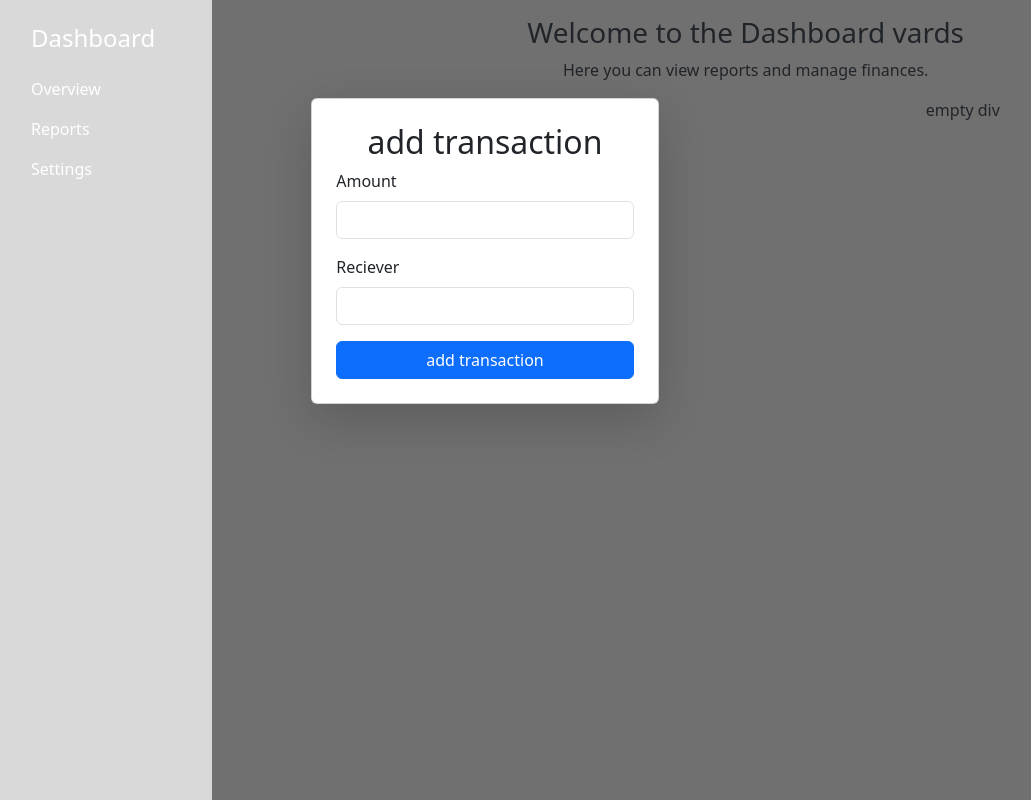
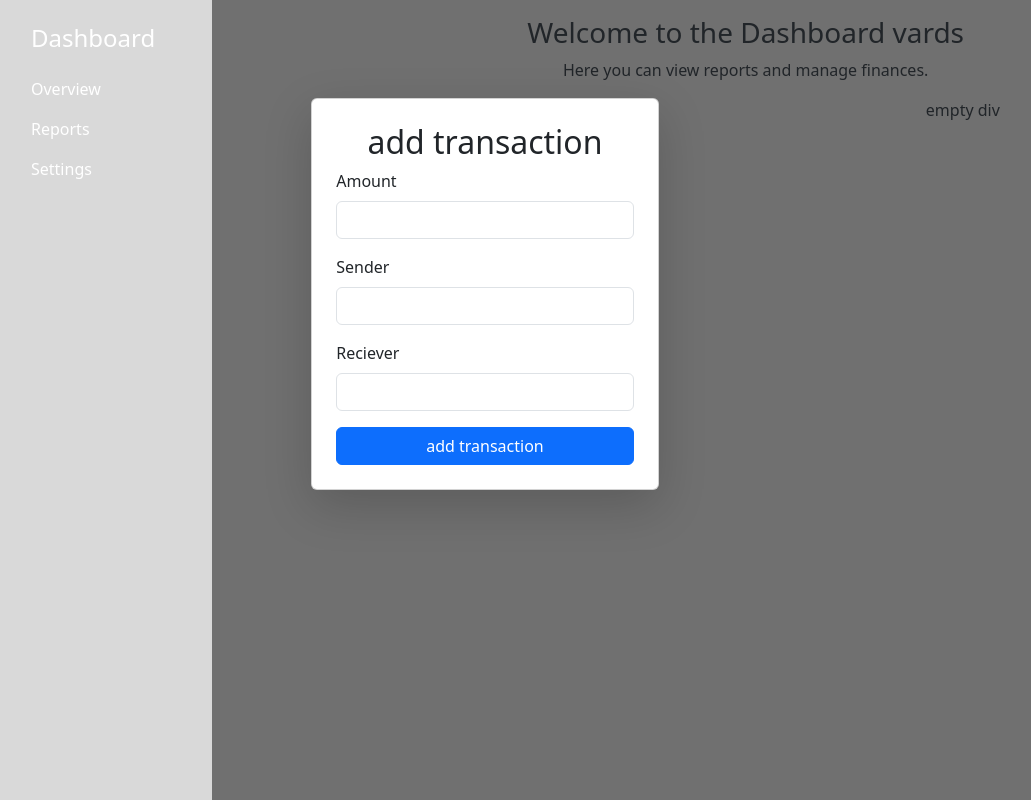
Before and after one commit to liepinjjjsss/eksamena_piekluves_darbs_2025, a Flask app: page /dashboard in a window 1280 px wide. Shown: the whole page, without its empty margins (1-1032 px from the left). Run offline with Flask 3, Linux system fonts and the light colour scheme; a user stored in the database is signed in; data comes from the database, SQL or seed files in the repository; both versions use the stored data as it was after the commit.

Commit message:
done even more things

```diff
--- a/piekluves_darbs/app.py
+++ b/piekluves_darbs/app.py
@@ -1,6 +1,9 @@
 from flask import *
 import sqlite3 as sql
 import hashlib
+import datetime as dt
+import matplotlib.pyplot as plt
+import numpy as np
 
 class User:
     def __init__(self, name, email, password):
@@ -39,6 +42,30 @@ def get_all_users():
     conn.close()
 
     return data
+
+def get_businesses(owner_id):
+    conn = sql.connect("expensify.db")
+    curr = conn.cursor()
+
+    curr.execute("""SELECT business_name FROM businesses WHERE owner_id=? """, (owner_id,))
+    data = curr.fetchall()
+
+    conn.close()
+
+    return [business[0] for business in data]
+
+def get_business_history(business_id):
+    conn = sql.connect("expensify.db")
+    curr = conn.cursor()
+
+    curr.execute("""SELECT timestamp, net_worth FROM business_history WHERE business_id = ? ORDER BY timestamp ASC""", (business_id,))
+    history = curr.fetchall()
+
+    conn.close()
+
+    return history
+
+
 
 
 app = Flask(__name__, static_folder="static", template_folder="templates")
@@ -110,6 +137,8 @@ def submit():
             session["name"] = name[0]
             session["user_id"] = id[0]
 
+            print(session["user_id"])
+
             conn.close()
 
             return redirect(url_for("dashboard"))
@@ -123,8 +152,12 @@ def submit():
 
 @app.route("/dashboard")
 def dashboard():
-    name = session["name"]
-    return render_template("dashboard.html", username = name)
+    name = session.get("name")
+    user_id = session.get("user_id")
+
+    businesses = get_businesses(session["user_id"])
+
+    return render_template("dashboard.html", username = name, businesses=businesses)
 
 @app.route("/overview")
 def overview():
@@ -134,14 +167,26 @@ def overview():
 @app.route("/add_transaction", methods=['POST','GET'])
 def add_transaction():
     amount = request.form.get("amount")
+    sender = request.form.get("sender")
     reciever = request.form.get("reciever")
+
     print(amount)
     print(reciever)
 
     conn = sql.connect("expensify.db")
     curr = conn.cursor()
 
-    curr.execute("""INSERT INTO transactions (user_id, amount, sender, reciever) VALUES (?,?,?,?)""", (session["user_id"], amount, session["name"], reciever))
+    curr.execute("""INSERT INTO transactions (user_id, amount, sender, reciever) VALUES (?,?,?,?)""", (session["user_id"], amount, sender, reciever))
+
+    curr.execute("""UPDATE businesses SET net_worth=net_worth+? WHERE business_name = ?""", (amount, sender))
+
+    curr.execute("""SELECT id FROM businesses WHERE business_name = ?""", (sender,))
+    business_id = curr.fetchone()
+
+    curr.execute("""SELECT net_worth FROM businesses WHERE business_name = ?""", (sender,))
+    net_worth = curr.fetchone()
+
+    curr.execute("""INSERT INTO business_history (business_id, net_worth) VALUES (?,?)""", (business_id[0], net_worth[0]))
 
     conn.commit()
     conn.close()
--- a/piekluves_darbs/templates/dashboard.html
+++ b/piekluves_darbs/templates/dashboard.html
@@ -33,6 +33,15 @@
                                     <input type="number" class="form-control" id="amount" name="amount">
                                 </div>
                                 <div class="mb-3">
+                                    <label for="sender" class="form-label text-start d-block">Sender</label>
+                                    <input list="businesses" type="text" class="form-control" id="sender" name="sender">
+                                    <datalist id="businesses">
+                                        {% for business in businesses %}
+                                        <option value="{{ business }}"></option>
+                                        {% endfor %}
+                                    </datalist>
+                                </div>
+                                <div class="mb-3">
                                     <label for="reciever" class="form-label text-start d-block">Reciever</label>
                                     <input type="text" class="form-control" id="reciever" name="reciever">
                                 </div>
```
Also changed, not shown: piekluves_darbs/expensify.db.
